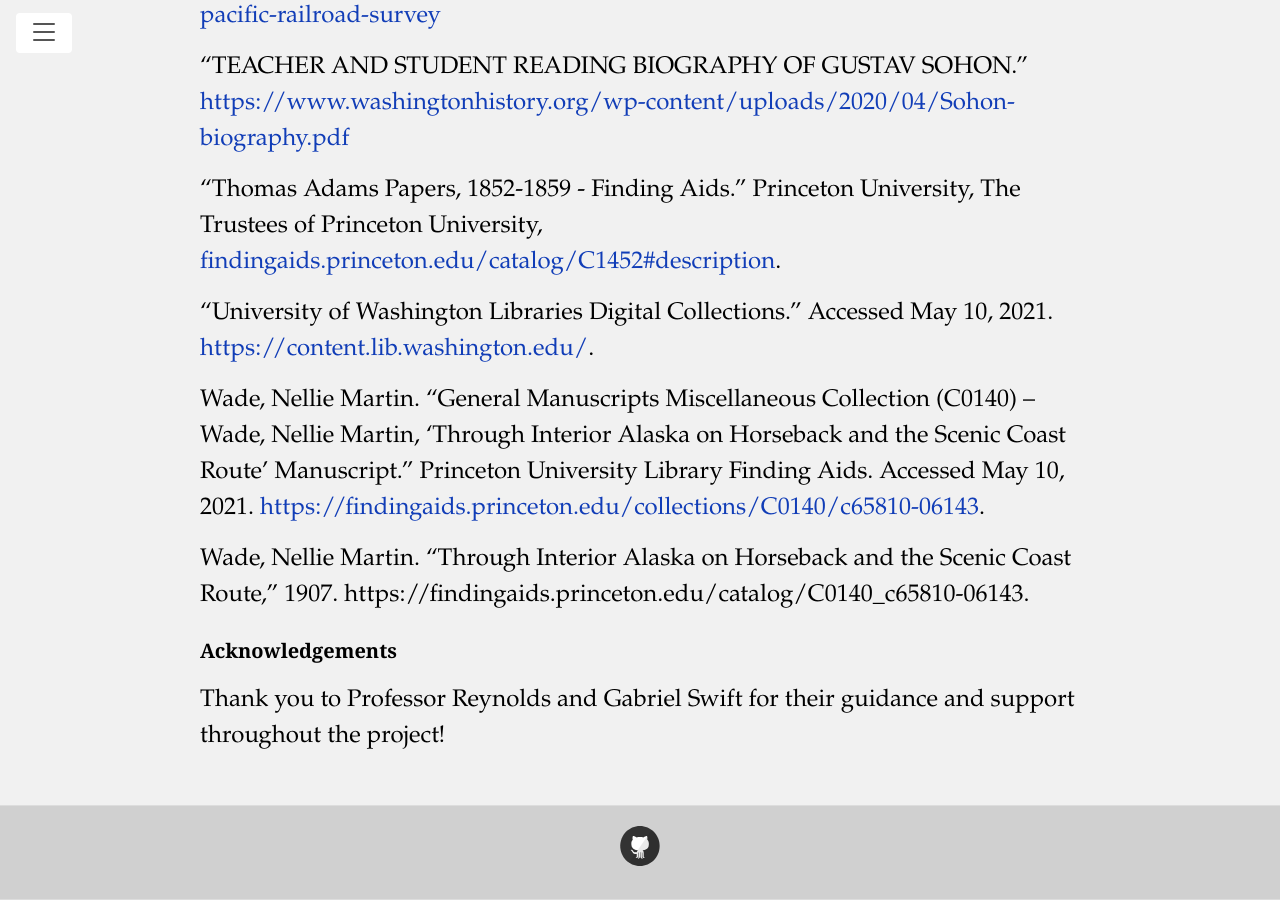
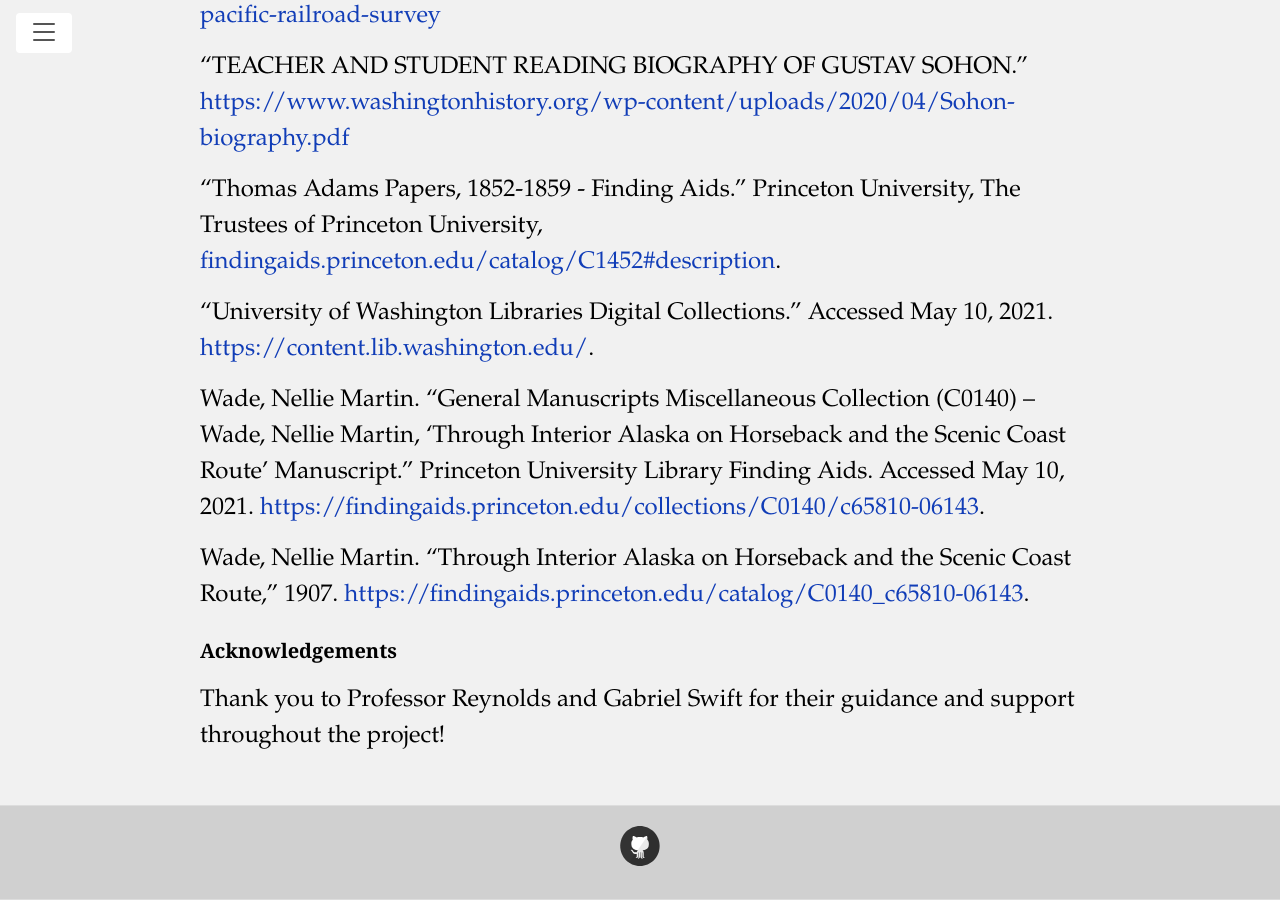
Before and after one commit to HUM-331-Princeton/manifest-destiny, a Jekyll site: the page built from references.md, in a window 1280 px wide and 900 px high, scrolled down 2776 px. Built offline with Jekyll 4.4.1, drawn with Linux system fonts in a browser that asks for light colours.

```diff
--- a/references.md
+++ b/references.md
@@ -55,7 +55,7 @@ SFU Digitized Collections. “British Columbia Postcards Collection.” Accessed
 
 Wade, Nellie Martin. “General Manuscripts Miscellaneous Collection (C0140) -- Wade, Nellie Martin, ‘Through Interior Alaska on Horseback and the Scenic Coast Route’ Manuscript.” Princeton University Library Finding Aids. Accessed May 10, 2021. [https://findingaids.princeton.edu/collections/C0140/c65810-06143](https://findingaids.princeton.edu/collections/C0140/c65810-06143).
 
-Wade, Nellie Martin. “Through Interior Alaska on Horseback and the Scenic Coast Route,” 1907. https://findingaids.princeton.edu/catalog/C0140_c65810-06143.
+Wade, Nellie Martin. “Through Interior Alaska on Horseback and the Scenic Coast Route,” 1907. <https://findingaids.princeton.edu/catalog/C0140_c65810-06143>.
 
 
 ### Acknowledgements
```
